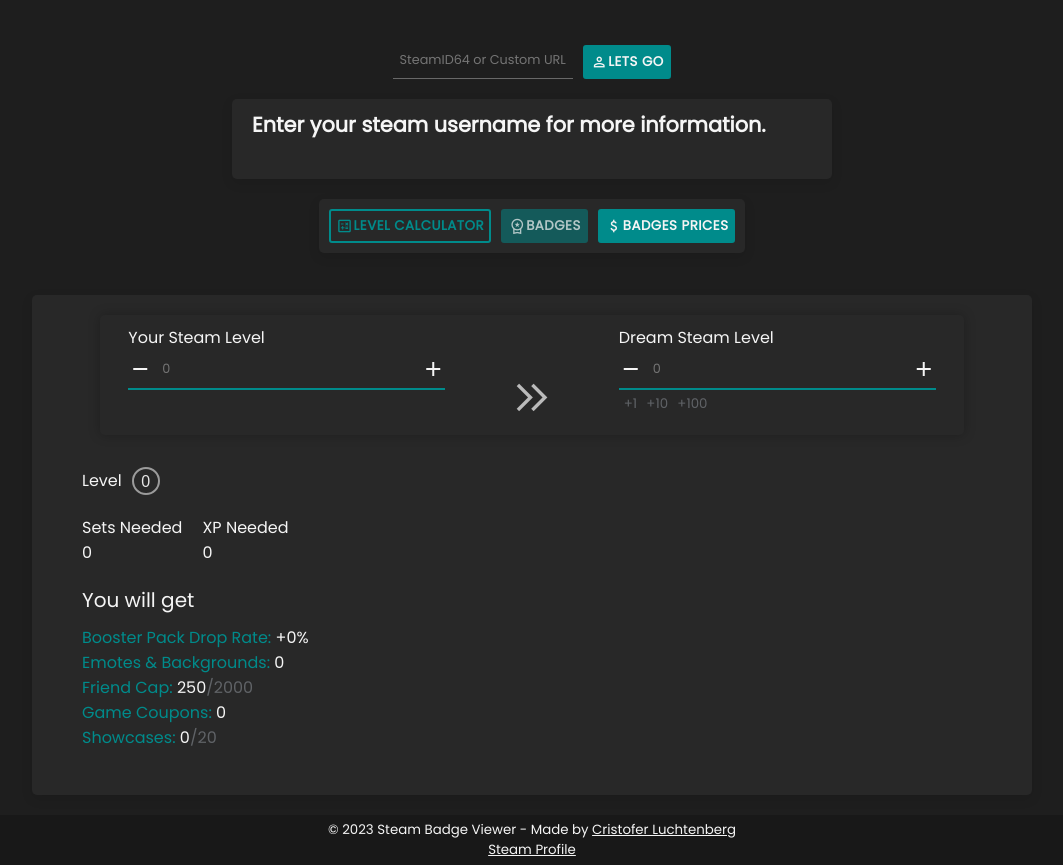
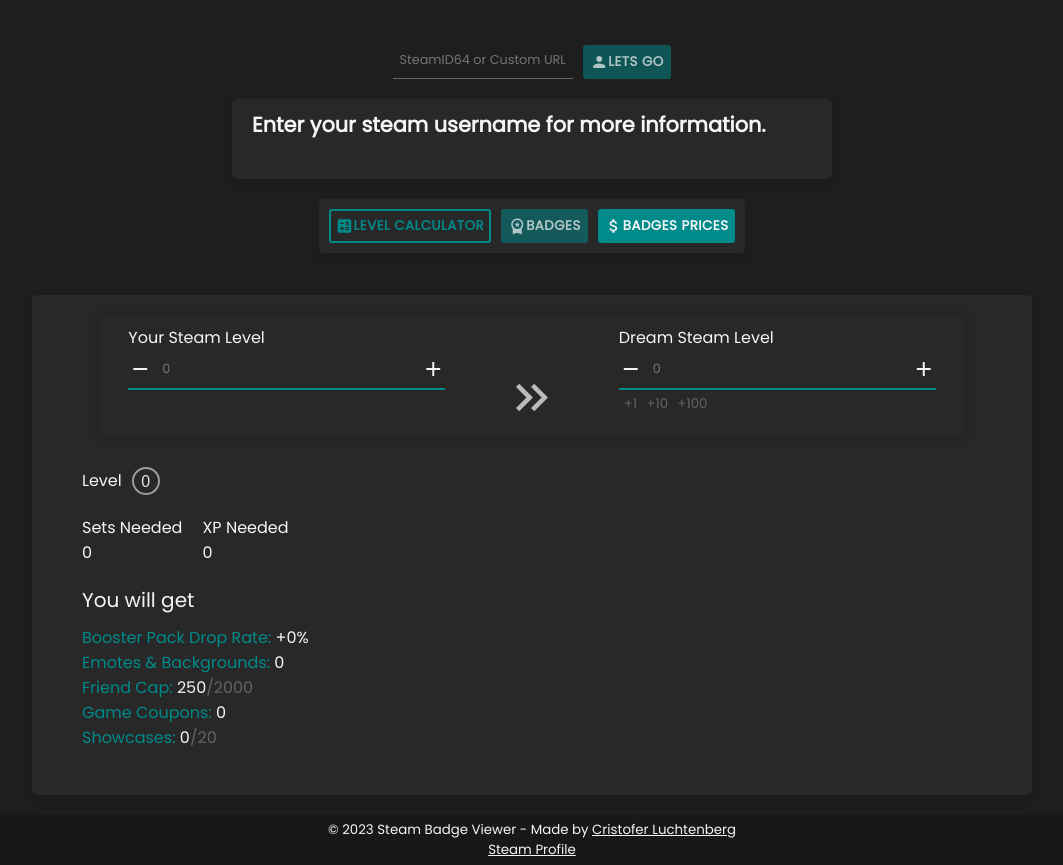
Before and after one commit to cristoferluch/Steam-Badge-Viewer, a Flask app: page / in a window 1280 px wide. Shown: the whole page, without its empty margins (108-1171 px from the left). Run offline with Flask 3, Linux system fonts and the light colour scheme; data that the repository does not hold is empty.

Commit message:
Fix bugs

```diff
--- a/functions.py
+++ b/functions.py
@@ -283,5 +283,4 @@ def get_badges_prices():
                 "last_update": last_update
             })
 
-
     return badges_prices
--- a/static/app.js
+++ b/static/app.js
@@ -43,6 +43,8 @@ const btn_increase_target_level = document.querySelector("#btn_increase_target_l
 const btn_decrease_target_level = document.querySelector("#btn_decrease_target_level");
 const profile = document.querySelector(".profile");
 const div_player_image = document.querySelector(".div_player_image");
+const btn_submit = document.querySelector("#btn_submit");
+const steamid = document.querySelector("#steamid");
 
 const total_player_xp = 0;
 let xp = 0;
@@ -63,8 +65,6 @@ document.querySelector("form").addEventListener('submit', async function (e) {
 
     reset_page();
 
-    const steamid = document.querySelector("#steamid").value;
-
     if(steamid != ''){
         player_name.textContent = '';
         loader.style.display = 'block';
@@ -72,7 +72,7 @@ document.querySelector("form").addEventListener('submit', async function (e) {
         const response = await fetch(`/get_player_info`, {
             method: 'POST',
             headers: { 'Content-Type': 'application/json' },
-            body: JSON.stringify({ steamid: document.querySelector("#steamid").value })
+            body: JSON.stringify({ steamid: (steamid.value).toLowerCase() })
         });
 
         if (response.ok) {
@@ -221,6 +221,9 @@ async function draw_player_badges_data(data) {
         const link_steam_market = document.createElement('a');
         link_steam_market.textContent = 'M';
         link_steam_market.href = `https://steamcommunity.com/market/search?category_753_Game%5B%5D=tag_app_${data[i].appid}&category_753_cardborder%5B%5D=tag_cardborder_0&category_753_item_class%5B%5D=tag_item_class_2&appid=753`
+        if(data[i].border == 'Foil'){
+            link_steam_market.href = `https://steamcommunity.com/market/search?q=&category_753_Event%5B%5D=any&category_753_Game%5B%5D=tag_app_${data[i].appid}&category_753_cardborder%5B%5D=tag_cardborder_1&category_753_item_class%5B%5D=tag_item_class_2&appid=753`
+        }
         link_steam_market.setAttribute('target', '_black')
 
         const td_links = document.createElement('td');
@@ -647,6 +650,14 @@ search_badge.addEventListener('input', () => {
     search_game(badges_prices_data, ['name', 'appid'], searchTerm, tbody_badges_prices_data, draw_all_badges);
 });
 
+steamid.addEventListener('input', () => {
+    if((steamid.value).length > 1) {
+        btn_submit.disabled = false;
+    } else{
+        btn_submit.disabled = true;
+    }
+})
+
 //zoom image
 player_image.addEventListener('click', () =>{
     document.querySelector(".popup-image").style.display= "block";
--- a/static/styles.css
+++ b/static/styles.css
@@ -246,14 +246,6 @@ header .options{
     max-width: max-content;
 }
 
-/* .clicked {
-    box-shadow: 2px 2px 1px rgba(0, 0, 0, 0.596) !important;
-    background: rgba(0, 139, 139, 0.349) !important;
-    border-color: rgba(0, 139, 139, 0) !important;
-    cursor: default !important;
-    color: whitesmoke !important;
-} */
-
 .clicked {
     background: rgb(40, 40, 40) !important;
     border-color: darkcyan !important;
@@ -261,23 +253,23 @@ header .options{
     color: darkcyan !important;
 }
 
-header .options button:not(:last-child){
+header button:not(:last-child){
     margin-right: 10px;
 }
 
-header .options button:disabled{
+header button:disabled{
     background: rgba(0, 139, 139, 0.5);
     border: 2px solid rgba(0, 139, 139, 0);
     cursor: default;
     color: rgba(245, 245, 245, 0.700);
 }
 
-header .options button:disabled:hover{
+header button:disabled:hover{
     color: rgba(245, 245, 245, 0.700);
     background: rgba(0, 139, 139, 0.5);
 }
 
-header .options button:hover{
+header button:hover{
     background: rgb(40, 40, 40);
     color: darkcyan;
     font-weight: 600;
--- a/templates/index.html
+++ b/templates/index.html
@@ -5,10 +5,10 @@
     <meta charset="UTF-8">
     <meta name="viewport" content="width=device-width, initial-scale=1.0">
     <title>Steam Badge Viewer</title>
+    <link rel="stylesheet" href="https://fonts.googleapis.com/icon?family=Material+Icons">
     <link rel="stylesheet" href="../static/styles.css">
     <link rel="stylesheet" href="../static/level_background.css">
-    <link rel="stylesheet" href="https://fonts.googleapis.com/icon?family=Material+Icons">
-    <link rel="stylesheet" href="https://fonts.googleapis.com/css2?family=Material+Symbols+Outlined:opsz,wght,FILL,GRAD@20..48,100..700,0..1,-50..200" />
+
 </head>
 
 <body>
@@ -21,8 +21,8 @@
                     placeholder="SteamID64 or Custom URL">
                 <span class="input-border"></span>
             </div>
-            <button type="submit">
-                <span class="material-symbols-outlined" style="font-size: 18px;">person</span>
+            <button type="submit" id="btn_submit" disabled>
+                <span class="material-icons" style="font-size: 18px;">person</span>
                 Lets Go
             </button>
         </form>
@@ -69,15 +69,15 @@
 
         <div class="options">
             <button id="level_calculator" class="clicked">
-                <span class="material-symbols-outlined" style="font-size: 18px;">calculate</span>
+                <span class="material-icons" style="font-size: 18px;">calculate</span>
                 Level Calculator
             </button>
             <button id="player_badges" disabled>
-                <span class="material-symbols-outlined" style="font-size: 18px;">workspace_premium</span>
+                <span class="material-icons" style="font-size: 18px;">workspace_premium</span>
                 Badges
             </button>
             <button id="badges_prices">
-                <span class="material-symbols-outlined" style="font-size: 18px;">attach_money</span>
+                <span class="material-icons" style="font-size: 18px;">attach_money</span>
                 Badges Prices
             </button>
         </div>
@@ -99,24 +99,24 @@
                     <div class="div_current_level">
                         <label for="current_level">Your Steam Level</label>
                         <div class="div_input_level_calculator">
-                            <span class="material-symbols-outlined" id="btn_decrease_current_level">remove</span>
+                            <span class="material-icons" id="btn_decrease_current_level">remove</span>
                             <input type="number" placeholder="0" id="current_level" value="">
-                            <span class="material-symbols-outlined" id="btn_increase_current_level">add</span>
+                            <span class="material-icons" id="btn_increase_current_level">add</span>
                         </div>
 
 
                     </div>
 
                     <div class="chevron">
-                         <span class="material-symbols-outlined" style="font-size: 55px; color: rgba(245, 245, 245, 0.719); user-select: none;">keyboard_double_arrow_right</span>
+                         <span class="material-icons" style="font-size: 55px; color: rgba(245, 245, 245, 0.719); user-select: none;">keyboard_double_arrow_right</span>
                     </div>
                     <div>
                         <div class="div_target_level">
                             <label for="target_level">Dream Steam Level</label>
                             <div class="div_input_level_calculator">
-                                <span class="material-symbols-outlined" id="btn_decrease_target_level">remove</span>
+                                <span class="material-icons" id="btn_decrease_target_level">remove</span>
                                 <input type="number" placeholder="0" id="target_level">
-                                <span class="material-symbols-outlined" id="btn_increase_target_level">add</span>
+                                <span class="material-icons" id="btn_increase_target_level">add</span>
                             </div>
                         </div>
                         <div class="sum_level">
```
